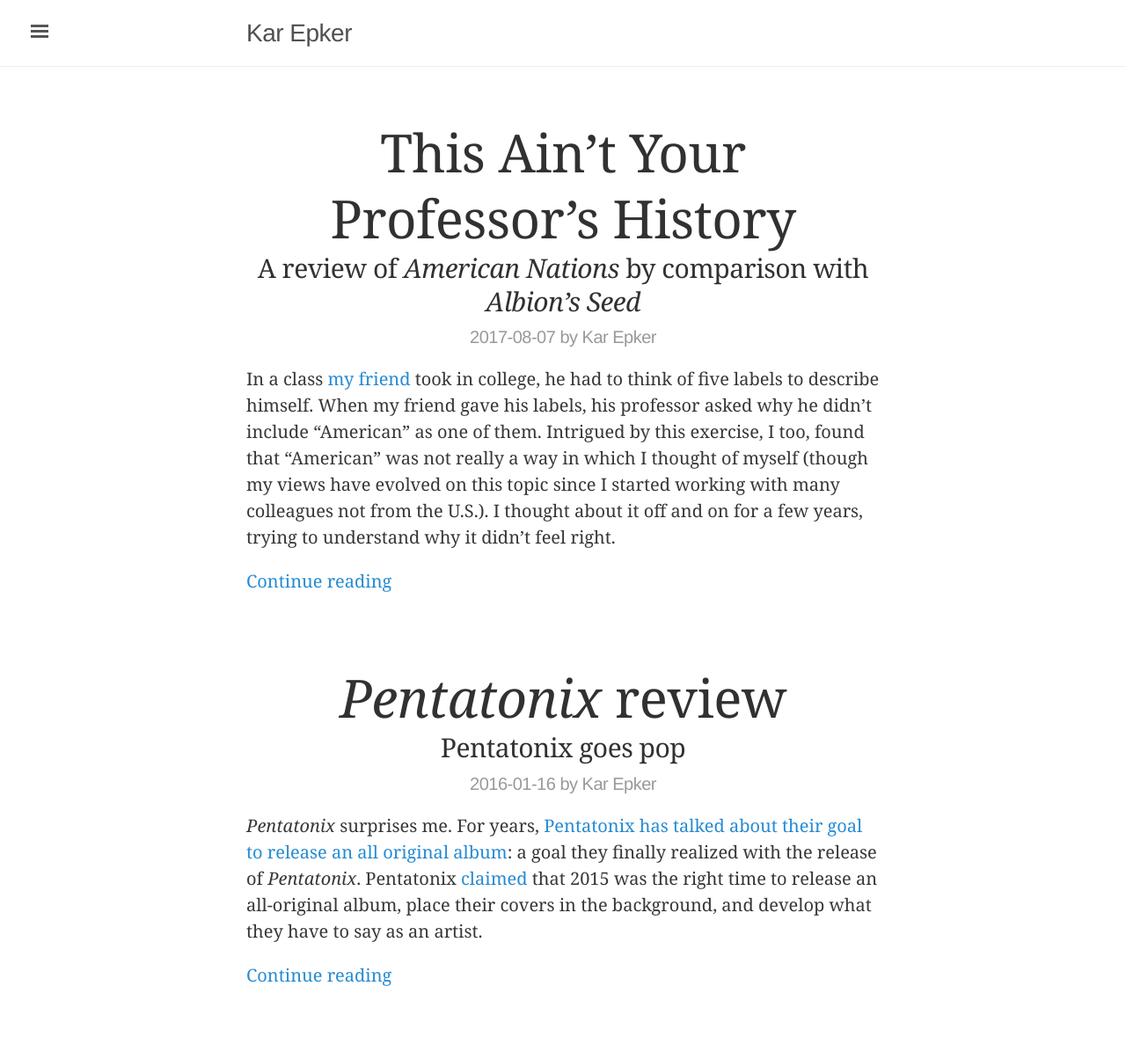
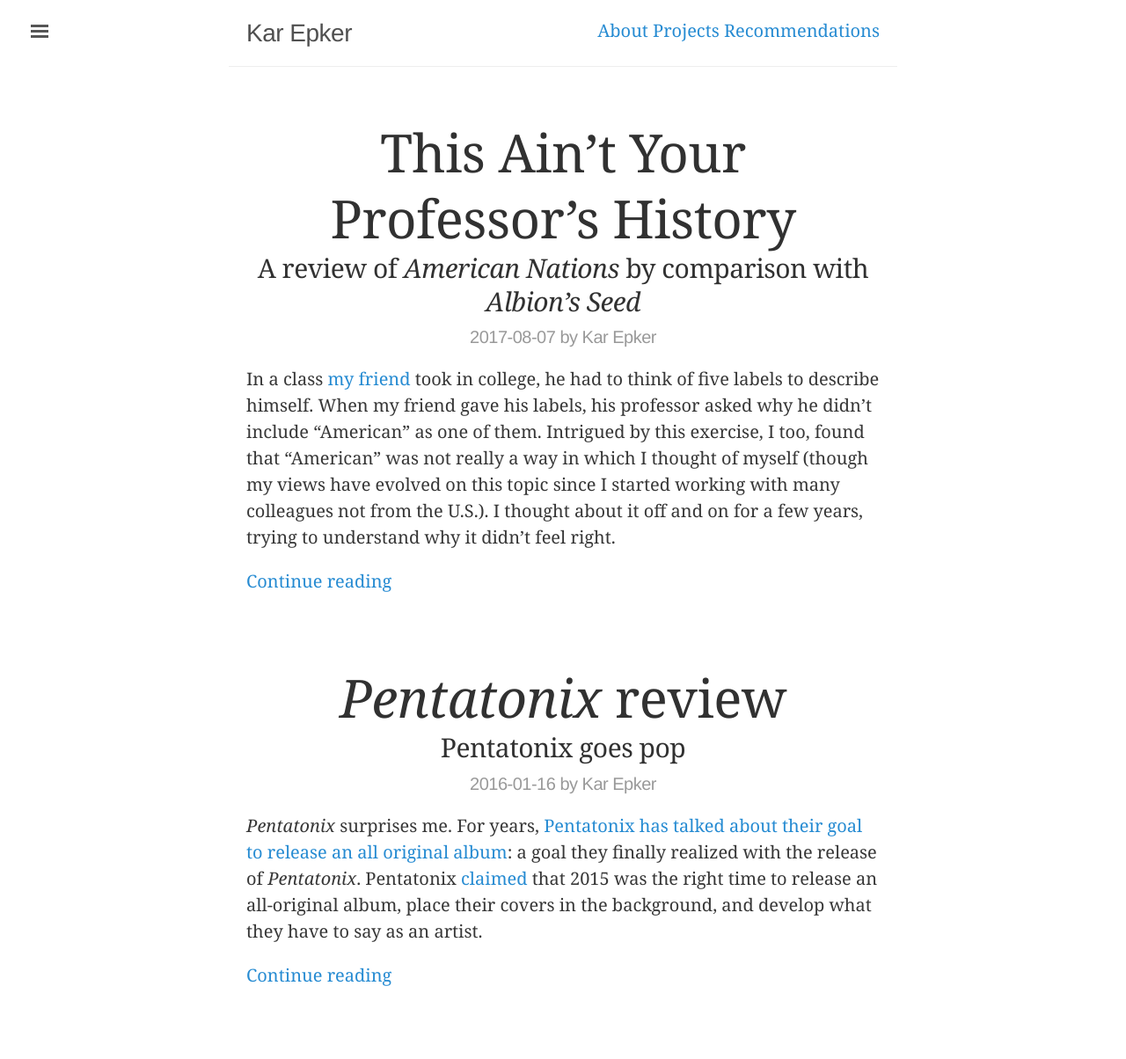
Before and after one commit to karepker/karepker.github.io, a Jekyll site: the page built from index.html, in a window 1280 px wide. Shown: the whole page at 88% size. Built offline with Jekyll 4.4.1, drawn with Linux system fonts in a browser that asks for light colours.

Commit message:
Barebones implementation of top nav.

```diff
--- a/_layouts/default.html
+++ b/_layouts/default.html
@@ -12,14 +12,34 @@
          content to avoid any CSS collisions with our real content. -->
 	{% endcomment %}
     <div class="wrap">
-      <div class="masthead">
-        <div class="pad-sides">
-          <label for="sidebar-checkbox" class="sidebar-toggle"></label>
+      <div class="masthead pad-sides">
+        <label for="sidebar-checkbox" class="sidebar-toggle"></label>
 
-          <h3 class="masthead-title">
-            <a href="{{ site.baseurl }}/" title="Home">{{ site.title }}</a>
-          </h3>
-        </div>
+        <h3 class="masthead-title">
+          <a href="{{ site.baseurl }}/" title="Home">{{ site.title }}</a>
+        </h3>
+        <ul class="masthead-links">
+          {% assign pages_list = site.pages %}
+          {% for node in pages_list %}
+            {% if node.title != null %}
+              {% if node.layout == "page" %}
+                {% if page.url == node.url %}
+                  <li>
+                    <a class="active" href="{{ site.baseurl }}{{ node.url }}">
+                      {{ node.title }}
+                    </a>
+                  </li>
+                {% else %}
+                <li>
+                  <a href="{{ site.baseurl }}{{ node.url }}">
+                    {{ node.title }}
+                  </a>
+                </li>
+                {% endif %}
+              {% endif %}
+            {% endif %}
+          {% endfor %}
+        </ul>
       </div>
 
       {{ content }}
--- a/static/lanyon.css
+++ b/static/lanyon.css
@@ -310,11 +310,15 @@
   padding-bottom: 1rem;
   margin-bottom: 3rem;
   border-bottom: 1px solid #eee;
+  display: flex;
+  justify-content: space-between;
+  vertical-align: top;
 }
 .masthead-title {
   margin-top: 0;
   margin-bottom: 0;
   color: #505050;
+  display: inline-block;
 }
 .masthead-title a {
   color: #505050;
@@ -333,6 +337,14 @@
   .masthead-title small {
     display: none;
   }
+}
+
+.masthead-links {
+  display: inline-block;
+  margin: 0;
+}
+.masthead-links li {
+  display: inline;
 }
 
 
```
